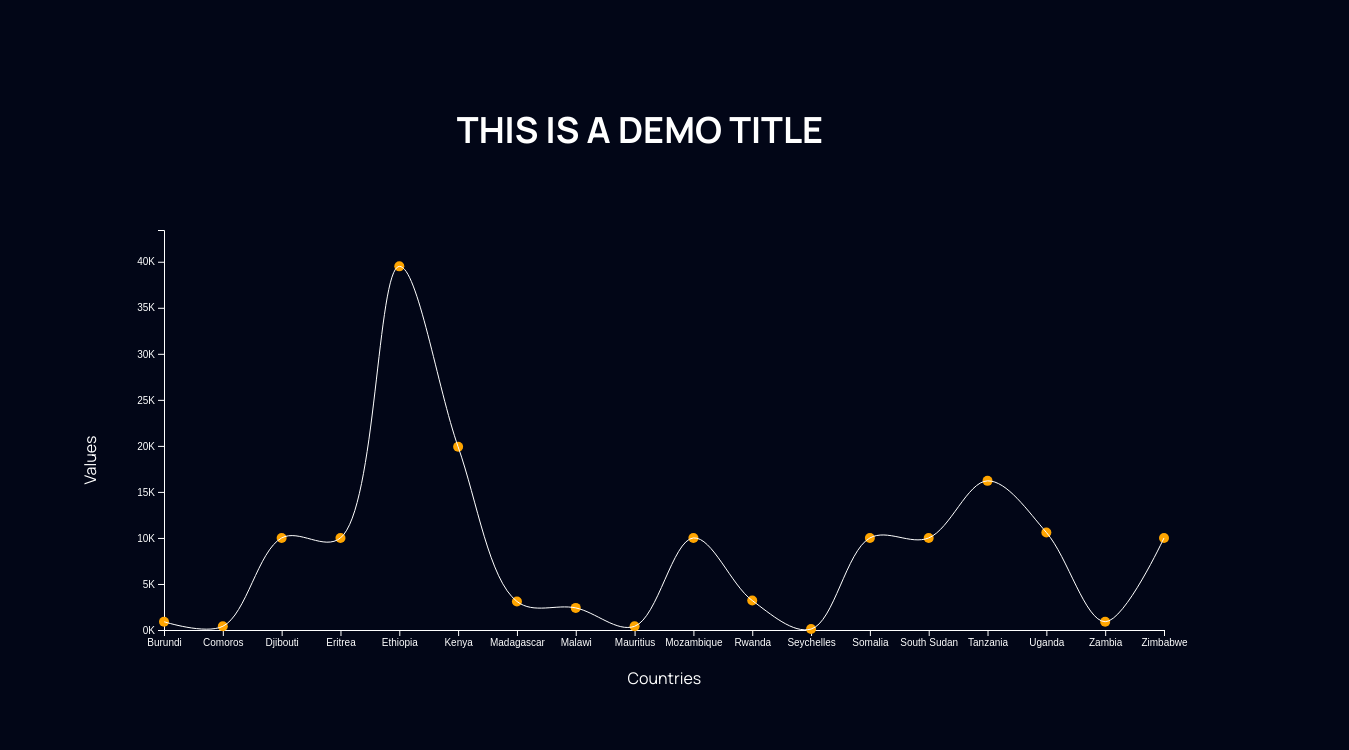
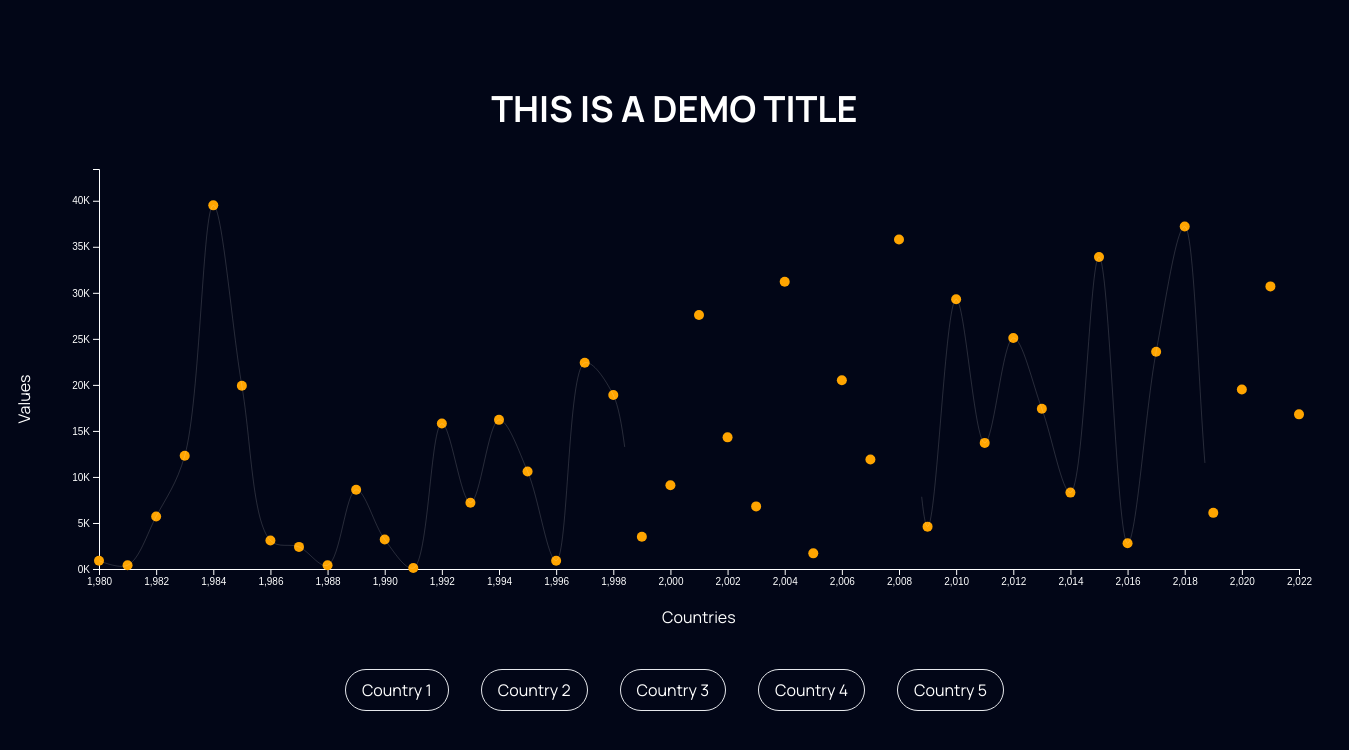
Before and after one commit to shafic-21/data-viz, a Next.js app: page /testLineGraph in a window 1280 px wide. Shown: the top 750 px of the page, 1349 px wide, since content can reach past the window. Built offline with nearby package versions, Linux system fonts and the light colour scheme.

Commit message:
modified data

```diff
--- a/app/components/DynamicLineGraph.jsx
+++ b/app/components/DynamicLineGraph.jsx
@@ -1,29 +1,23 @@
 "use client";
 import React, { useEffect, useRef, useState } from "react";
-import { axisBottom, axisLeft, select, easeLinear, transition, curveCatmullRom } from "d3";
+import {
+  axisBottom,
+  axisLeft,
+  select,
+  easeLinear,
+  transition,
+  curveCatmullRom,
+} from "d3";
 import { scaleLinear, scaleBand, line, max } from "d3";
 
-const dataset = [
-  //testing with eastern values
-  { name: "Burundi", number: 0.9 },
-  { name: "Comoros", number: 0.4 },
-  { name: "Djibouti", number: 10 },
-  { name: "Eritrea", number: 10 },
-  { name: "Ethiopia", number: 39.5 },
-  { name: "Kenya", number: 19.9 },
-  { name: "Madagascar", number: 3.1 },
-  { name: "Malawi", number: 2.4 },
-  { name: "Mauritius", number: 0.4 },
-  { name: "Mozambique", number: 10 },
-  { name: "Rwanda", number: 3.2 },
-  { name: "Seychelles", number: 0.1 },
-  { name: "Somalia", number: 10 },
-  { name: "South Sudan", number: 10 },
-  { name: "Tanzania", number: 16.2 },
-  { name: "Uganda", number: 10.6 },
-  { name: "Zambia", number: 0.9 },
-  { name: "Zimbabwe", number: 10 },
-];
+import {
+  datasets,
+  northernData,
+  easternData,
+  westernData,
+  southernData,
+  centralData,
+} from "@/constants";
 
 const DynamicLineGraph = () => {
   const title = "this is a demo title"; //title
@@ -31,32 +25,34 @@ const DynamicLineGraph = () => {
   const xlabel = "Countries";
   const svgRef = useRef(null);
 
-  const [data, setData] = useState(dataset); //for changing the dataset passed
+  const [data, setData] = useState(datasets[1].value); //for changing the dataset passed
   const [selection, setSelection] = useState(null);
 
   const dimensions = {
     //the actual graph plot
-    charWidth: 1000,
+    charWidth: 1200,
     charHeight: 400,
     marginLeft: 50,
   };
 
   const maxValue = max(data, (d) => d.number); //dynamic height
 
-  let y = scaleLinear().domain([0, maxValue*1.1]).range([dimensions.charHeight, 0]); //vertical scale
+  let y = scaleLinear()
+    .domain([0, maxValue * 1.1])
+    .range([dimensions.charHeight, 0]); //vertical scale
 
-  let x = scaleBand() //horizontal scale
-    .domain(data.map((d) => d.name))
-    .range([0, dimensions.charWidth])
-    .paddingInner(1);
+  let x = scaleLinear() //horizontal scale
+    .domain([1980, 2022])
+    .range([0, dimensions.charWidth]);
 
   const yAxis = axisLeft(y).tickFormat((d) => `${d}K`); //template string for potential units
-  const xAxis = axisBottom(x);
+  const xAxis = axisBottom(x).ticks(22);
 
   useEffect(() => {
     if (!selection) {
       setSelection(select(svgRef.current));
     } else {
+      selection.selectAll("*").remove();
       selection
         .append("g") //x axis
         .call(xAxis)
@@ -72,10 +68,10 @@ const DynamicLineGraph = () => {
       selection
         .append("g")
         .selectAll("dot")
-        .data(dataset)
+        .data(data)
         .enter()
         .append("circle")
-        .attr("cx", (_, i) => (i * dimensions.charWidth) / (dataset.length - 1))
+        .attr("cx", (_, i) => (i * dimensions.charWidth) / (data.length - 1))
         .attr("cy", (d, i) => y(d.number))
         .attr("r", 5)
         .attr("transform", `translate(${dimensions.marginLeft})`)
@@ -89,7 +85,7 @@ const DynamicLineGraph = () => {
         //plot
         (d) => x(d.name),
         (d) => y(d.number)
-      ).curve(curveCatmullRom.alpha(0.5));//changes rounding of the curve
+      ).curve(curveCatmullRom.alpha(0.5)); //changes rounding of the curve
 
       const defaultline = line(
         //line before transition
@@ -112,19 +108,23 @@ const DynamicLineGraph = () => {
         .attr("stroke-dasharray", dimensions.charWidth * 0)
         .attr("opacity", 0)
         .transition()
-        .duration(2000)
+        .duration(10000)
+        .delay(4000)
         .ease(easeLinear)
-        .attr("stroke-dasharray", dimensions.charWidth * 2)
-        .duration(2000)
-        .delay(2000)
-        .attr("opacity", 1);;
+        .attr("stroke-dasharray", dimensions.charWidth * 10)
+
+        .attr("opacity", 1);
     }
-  }, [selection]);
+  }, [selection, data]);
+
+  const handleClick = () => {
+    alert("hello");
+  };
 
   return (
     <div className="">
       {/* chart title */}
-      <h1 className="uppercase text-center mb-20 font-bold text-4xl">
+      <h1 className="uppercase text-center mb-10 font-bold text-4xl">
         {title}
       </h1>
       <div className="flex">
@@ -140,6 +140,18 @@ const DynamicLineGraph = () => {
           <h2 className="text-center mt-4">{xlabel}</h2>
         </div>
       </div>
+      <div className="flex gap-8 justify-center mt-10">
+        {datasets.map(({ label, value }) => (
+          <button
+            onClick={() => {
+              setData(value);
+            }}
+            className="border px-4 py-2 rounded-full hover:bg-slate-300 hover:text-black "
+          >
+            {label}
+          </button>
+        ))}
+      </div>
     </div>
   );
 };
--- a/constants/index.ts
+++ b/constants/index.ts
@@ -164,6 +164,7 @@ export const regionList = [
     ],
   },
 ];
+
 export const legendData = [
   { color: "#08519C", label: "50 or more" },
   { color: "#3182BD", label: "30 - 50" },
@@ -172,3 +173,262 @@ export const legendData = [
   { color: "#E6EFF4", label: "0 - 5" },
   { color: "#808080", label: "no data" },
 ];
+
+
+//eastern curve data
+export const easternData = [
+  { name: "1980", number: 0.9 },
+  { name: "1981", number: 0.4 },
+  { name: "1982", number: 5.7 },
+  { name: "1983", number: 12.3 },
+  { name: "1984", number: 39.5 },
+  { name: "1985", number: 19.9 },
+  { name: "1986", number: 3.1 },
+  { name: "1987", number: 2.4 },
+  { name: "1988", number: 0.4 },
+  { name: "1989", number: 8.6 },
+  { name: "1990", number: 3.2 },
+  { name: "1991", number: 0.1 },
+  { name: "1992", number: 15.8 },
+  { name: "1993", number: 7.2 },
+  { name: "1994", number: 16.2 },
+  { name: "1995", number: 10.6 },
+  { name: "1996", number: 0.9 },
+  { name: "1997", number: 22.4 },
+  { name: "1998", number: 18.9 },
+  { name: "1999", number: 3.5 },
+  { name: "2000", number: 9.1 },
+  { name: "2001", number: 27.6 },
+  { name: "2002", number: 14.3 },
+  { name: "2003", number: 6.8 },
+  { name: "2004", number: 31.2 },
+  { name: "2005", number: 1.7 },
+  { name: "2006", number: 20.5 },
+  { name: "2007", number: 11.9 },
+  { name: "2008", number: 35.8 },
+  { name: "2009", number: 4.6 },
+  { name: "2010", number: 29.3 },
+  { name: "2011", number: 13.7 },
+  { name: "2012", number: 25.1 },
+  { name: "2013", number: 17.4 },
+  { name: "2014", number: 8.3 },
+  { name: "2015", number: 33.9 },
+  { name: "2016", number: 2.8 },
+  { name: "2017", number: 23.6 },
+  { name: "2018", number: 37.2 },
+  { name: "2019", number: 6.1 },
+  { name: "2020", number: 19.5 },
+  { name: "2021", number: 30.7 },
+  { name: "2022", number: 16.8 },
+];
+
+//western curve data
+export const westernData = [
+  { name: "1980", number: 0.9 },
+  { name: "1981", number: 0.4 },
+  { name: "1982", number: 5.7 },
+  { name: "1983", number: 12.3 },
+  { name: "1984", number: 39.5 },
+  { name: "1985", number: 19.9 },
+  { name: "1986", number: 3.1 },
+  { name: "1987", number: 2.4 },
+  { name: "1988", number: 0.4 },
+  { name: "1989", number: 8.6 },
+  { name: "1990", number: 3.2 },
+  { name: "1991", number: 0.1 },
+  { name: "1992", number: 15.8 },
+  { name: "1993", number: 7.2 },
+  { name: "1994", number: 16.2 },
+  { name: "1995", number: 10.6 },
+  { name: "1996", number: 0.9 },
+  { name: "1997", number: 22.4 },
+  { name: "1998", number: 18.9 },
+  { name: "1999", number: 3.5 },
+  { name: "2000", number: 9.1 },
+  { name: "2001", number: 27.6 },
+  { name: "2002", number: 14.3 },
+  { name: "2003", number: 6.8 },
+  { name: "2004", number: 31.2 },
+  { name: "2005", number: 1.7 },
+  { name: "2006", number: 20.5 },
+  { name: "2007", number: 11.9 },
+  { name: "2008", number: 35.8 },
+  { name: "2009", number: 4.6 },
+  { name: "2010", number: 29.3 },
+  { name: "2011", number: 13.7 },
+  { name: "2012", number: 25.1 },
+  { name: "2013", number: 17.4 },
+  { name: "2014", number: 8.3 },
+  { name: "2015", number: 33.9 },
+  { name: "2016", number: 2.8 },
+  { name: "2017", number: 23.6 },
+  { name: "2018", number: 37.2 },
+  { name: "2019", number: 6.1 },
+  { name: "2020", number: 19.5 },
+  { name: "2021", number: 30.7 },
+  { name: "2022", number: 16.8 },
+];
+ //southern curve data
+export const southernData = [
+  { name: "1980", number: 12.7 },
+  { name: "1981", number: 5.3 },
+  { name: "1982", number: 28.9 },
+  { name: "1983", number: 17.2 },
+  { name: "1984", number: 33.6 },
+  { name: "1985", number: 9.8 },
+  { name: "1986", number: 22.4 },
+  { name: "1987", number: 3.5 },
+  { name: "1988", number: 36.1 },
+  { name: "1989", number: 14.9 },
+  { name: "1990", number: 26.7 },
+  { name: "1991", number: 7.2 },
+  { name: "1992", number: 31.8 },
+  { name: "1993", number: 19.5 },
+  { name: "1994", number: 1.6 },
+  { name: "1995", number: 38.3 },
+  { name: "1996", number: 11.4 },
+  { name: "1997", number: 24.9 },
+  { name: "1998", number: 8.7 },
+  { name: "1999", number: 34.2 },
+  { name: "2000", number: 16.3 },
+  { name: "2001", number: 29.5 },
+  { name: "2002", number: 4.8 },
+  { name: "2003", number: 37.9 },
+  { name: "2004", number: 13.1 },
+  { name: "2005", number: 25.6 },
+  { name: "2006", number: 6.9 },
+  { name: "2007", number: 32.4 },
+  { name: "2008", number: 20.7 },
+  { name: "2009", number: 2.3 },
+  { name: "2010", number: 39.1 },
+  { name: "2011", number: 10.5 },
+  { name: "2012", number: 27.8 },
+  { name: "2013", number: 15.9 },
+  { name: "2014", number: 35.2 },
+  { name: "2015", number: 8.1 },
+  { name: "2016", number: 23.4 },
+  { name: "2017", number: 18.6 },
+  { name: "2018", number: 30.9 },
+  { name: "2019", number: 7.5 },
+  { name: "2020", number: 33.8 },
+  { name: "2021", number: 21.2 },
+  { name: "2022", number: 0.7 },
+];
+
+//central curve data
+
+export const centralData = [
+  { name: "1980", number: 18.3 },
+  { name: "1981", number: 7.9 },
+  { name: "1982", number: 32.6 },
+  { name: "1983", number: 11.4 },
+  { name: "1984", number: 25.7 },
+  { name: "1985", number: 3.8 },
+  { name: "1986", number: 36.9 },
+  { name: "1987", number: 14.2 },
+  { name: "1988", number: 29.5 },
+  { name: "1989", number: 6.1 },
+  { name: "1990", number: 38.4 },
+  { name: "1991", number: 21.6 },
+  { name: "1992", number: 9.3 },
+  { name: "1993", number: 33.8 },
+  { name: "1994", number: 16.7 },
+  { name: "1995", number: 27.2 },
+  { name: "1996", number: 1.5 },
+  { name: "1997", number: 39.1 },
+  { name: "1998", number: 23.4 },
+  { name: "1999", number: 12.8 },
+  { name: "2000", number: 35.6 },
+  { name: "2001", number: 8.7 },
+  { name: "2002", number: 30.9 },
+  { name: "2003", number: 5.2 },
+  { name: "2004", number: 37.3 },
+  { name: "2005", number: 19.8 },
+  { name: "2006", number: 10.5 },
+  { name: "2007", number: 34.1 },
+  { name: "2008", number: 15.9 },
+  { name: "2009", number: 28.6 },
+  { name: "2010", number: 2.4 },
+  { name: "2011", number: 39.5 },
+  { name: "2012", number: 22.1 },
+  { name: "2013", number: 13.6 },
+  { name: "2014", number: 31.2 },
+  { name: "2015", number: 7.3 },
+  { name: "2016", number: 26.8 },
+  { name: "2017", number: 4.6 },
+  { name: "2018", number: 36.4 },
+  { name: "2019", number: 17.5 },
+  { name: "2020", number: 24.9 },
+  { name: "2021", number: 0.9 },
+  { name: "2022", number: 20.3 },
+];
+
+//northern curve data
+export const northernData = [
+  { name: "1980", number: 18.3 },
+  { name: "1981", number: 7.9 },
+  { name: "1982", number: 32.6 },
+  { name: "1983", number: 11.2 },
+  { name: "1984", number: 25.7 },
+  { name: "1985", number: 3.5 },
+  { name: "1986", number: 36.9 },
+  { name: "1987", number: 14.8 },
+  { name: "1988", number: 29.1 },
+  { name: "1989", number: 6.4 },
+  { name: "1990", number: 38.2 },
+  { name: "1991", number: 21.5 },
+  { name: "1992", number: 9.7 },
+  { name: "1993", number: 33.8 },
+  { name: "1994", number: 16.1 },
+  { name: "1995", number: 27.3 },
+  { name: "1996", number: 4.6 },
+  { name: "1997", number: 39.4 },
+  { name: "1998", number: 13.5 },
+  { name: "1999", number: 30.7 },
+  { name: "2000", number: 8.2 },
+  { name: "2001", number: 35.1 },
+  { name: "2002", number: 19.6 },
+  { name: "2003", number: 2.8 },
+  { name: "2004", number: 37.5 },
+  { name: "2005", number: 22.9 },
+  { name: "2006", number: 10.3 },
+  { name: "2007", number: 31.4 },
+  { name: "2008", number: 15.7 },
+  { name: "2009", number: 26.8 },
+  { name: "2010", number: 5.1 },
+  { name: "2011", number: 38.7 },
+  { name: "2012", number: 12.4 },
+  { name: "2013", number: 28.6 },
+  { name: "2014", number: 7.3 },
+  { name: "2015", number: 34.9 },
+  { name: "2016", number: 20.2 },
+  { name: "2017", number: 1.6 },
+  { name: "2018", number: 36.3 },
+  { name: "2019", number: 23.5 },
+  { name: "2020", number: 9.1 },
+  { name: "2021", number: 32.8 },
+  { name: "2022", number: 17.4 },
+];
+
+export const datasets: { label: string; value: any }[] = [
+  {
+    label: "Country 1",
+    value: northernData,
+  },
+  {
+    label: "Country 2",
+    value: easternData,
+  },
+  {
+    label: "Country 3",
+    value: westernData,
+  },
+  {
+    label: "Country 4",
+    value: southernData,
+  },
+  {
+    label: "Country 5",
+    value: centralData,
+  },
+];
```
Lines whose indentation alone changed are shown as unchanged.
